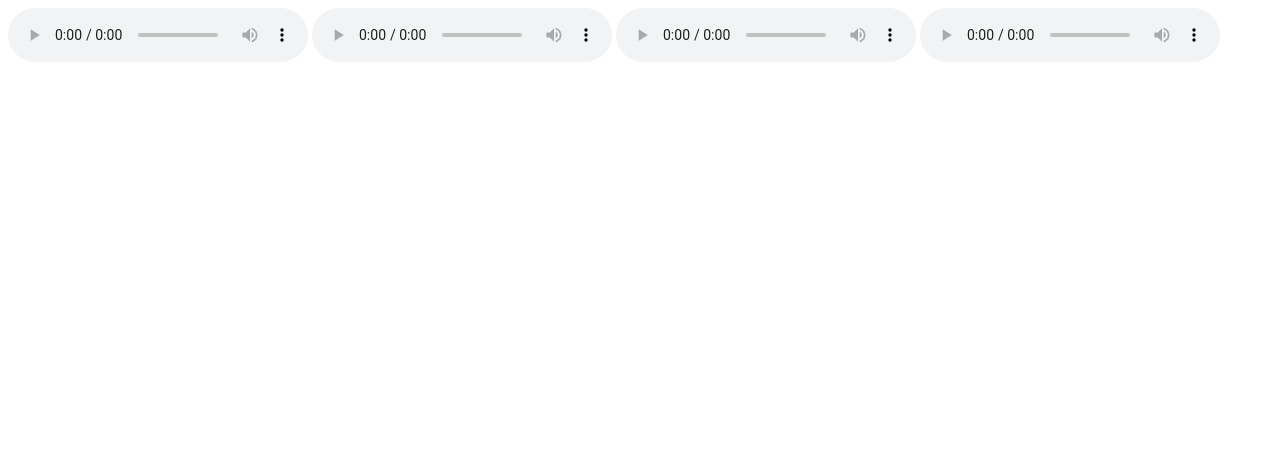
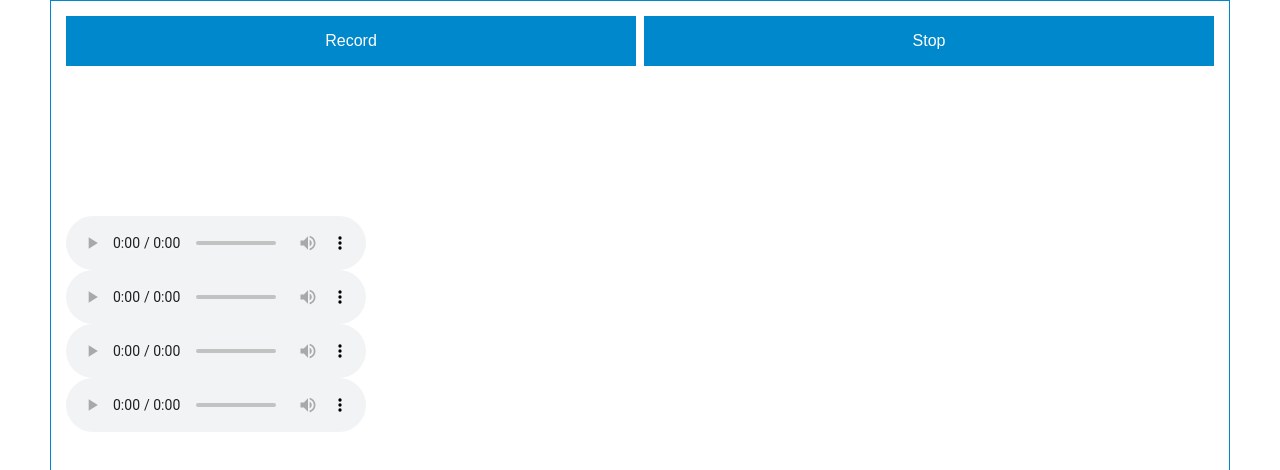
Before and after one commit to dburnat/js-2-keyboard, a plain HTML site: page index.html in a window 1280 px wide. Shown: the top 470 px of the page. Drawn offline with Linux system fonts and the light colour scheme.

Commit message:
basic layout

```diff
--- a/index.html
+++ b/index.html
@@ -3,16 +3,33 @@
 <head>
     <meta charset="utf-8"/>
     <meta http-equiv="X-UA-Compatible" content="IE=edge">
-    <title>Page Title</title>
+    <title>Keyboard</title>
     <meta name="viewport" content="width=device-width, initial-scale=1">
     <link rel="stylesheet" type="text/css" media="screen" href="main.css" />
 </head>
 <body>
 
+
+<div class="wrapper">
+    <section class="main-controls">
+    <div id="buttons">
+    <button class="record">Record</button>
+    <button class="stop" disabled="">Stop</button>
+    </div>
+    </section>
+
+    <section class="sound-clips">
+
+
+    </section>
+
+    <div class="sounds">
     <audio src="sound/1.wav" controls id="sound1"></audio>  <!-- q-113 -->
     <audio src="sound/2.wav" controls id="sound2"></audio>  <!-- w-119 -->
     <audio src="sound/3.wav" controls id="sound3"></audio>  <!-- e-101 -->
     <audio src="sound/4.wav" controls id="sound4"></audio>  <!-- r-114 --> <!-- https://developer.mozilla.org/en-US/docs/Web/API/MediaStream_Recording_API/Using_the_MediaStream_Recording_API -->
+    </div>
+</div>
 
     <script src="main.js"></script>
 </body>
--- a/main.css
+++ b/main.css
@@ -0,0 +1,63 @@
+* {
+    margin: 0;
+    padding: 0;
+    box-sizing: border-box;
+  }
+
+  html, body {
+    height: 100%;
+  }
+
+  body {
+    font-family: 'Helvetica Neue', Helvetica, Arial, sans-serif;
+    font-size: 0.8rem;
+  }
+
+  .wrapper {
+    height: 100%;
+    display: flex;
+    flex-direction: column;
+    margin: 0 50px 0 50px;
+    padding: 15px;
+    border: 1px solid #0088cc;
+  }
+
+
+.sounds{
+    display: flex;
+    flex-direction: column;
+    margin-top: 150px;
+}
+
+
+  #buttons {
+    display: flex;
+    flex-direction: row;
+    justify-content: space-between;
+  }
+
+  #buttons button {
+    font-size: 1rem;
+    padding: 1rem;
+    width: calc(50% - 0.25rem);
+  }
+
+  button {
+    font-size: 1rem;
+    background: #0088cc;
+    text-align: center;
+    color: white;
+    border: none;
+    transition: all 0.2s;
+    padding: 0.5rem;
+  }
+
+  button:hover, button:focus {
+    box-shadow: inset 0px 0px 10px rgba(255, 255, 255, 1);
+    background: #0ae;
+  }
+
+  button:active {
+    box-shadow: inset 0px 0px 20px rgba(0,0,0,0.5);
+    transform: translateY(2px);
+  }
--- a/main.js
+++ b/main.js
@@ -1,6 +1,13 @@
 "use strict";
 
 let body = document.body;
+let record = document.querySelector('.record');
+let stop = document.querySelector('.stop');
+let soundClips = document.querySelector('.sound-clips');
+let canvas = document.querySelector('.visualizer');
+let mainSection = document.querySelector('.main-controls');
+
+stop.disabled = true;
 
 body.addEventListener('keypress' , (e)=>{
     switch(e.key){
```
